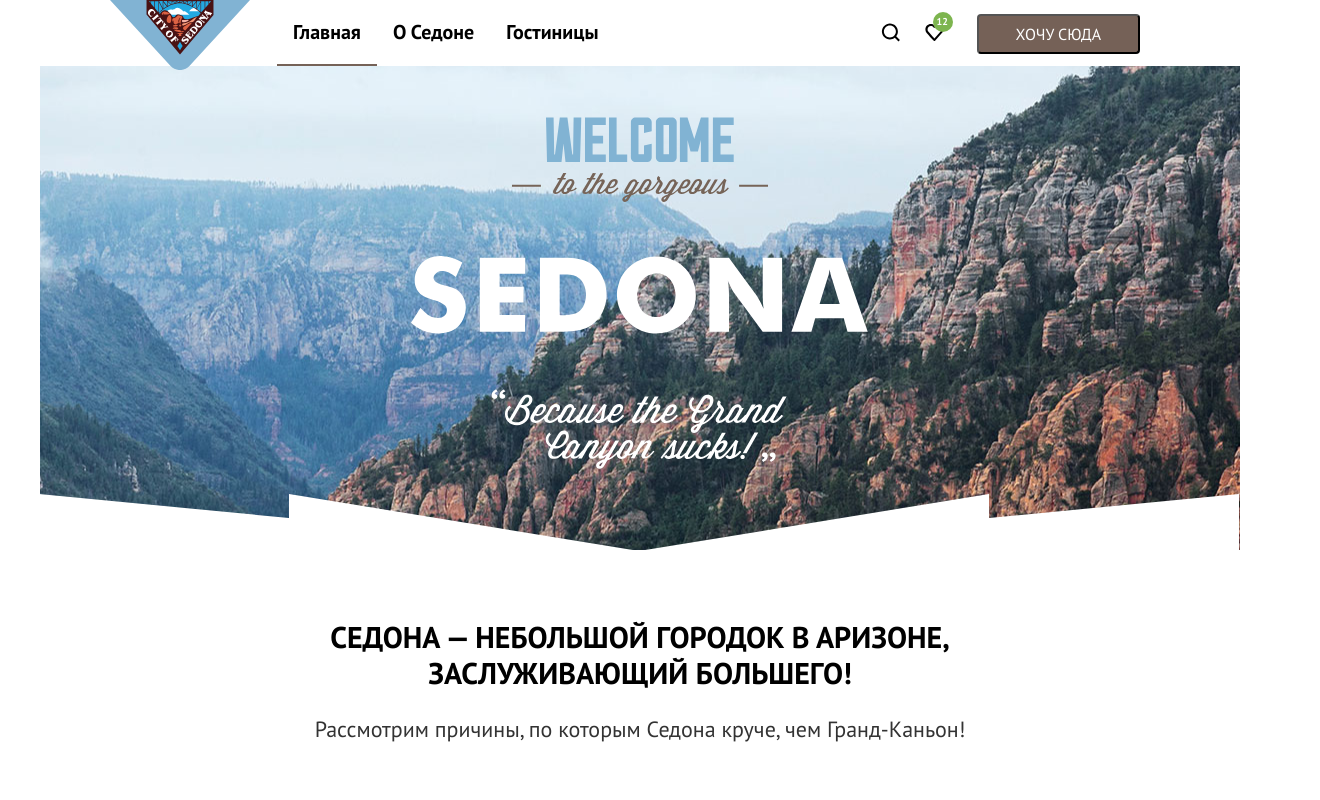
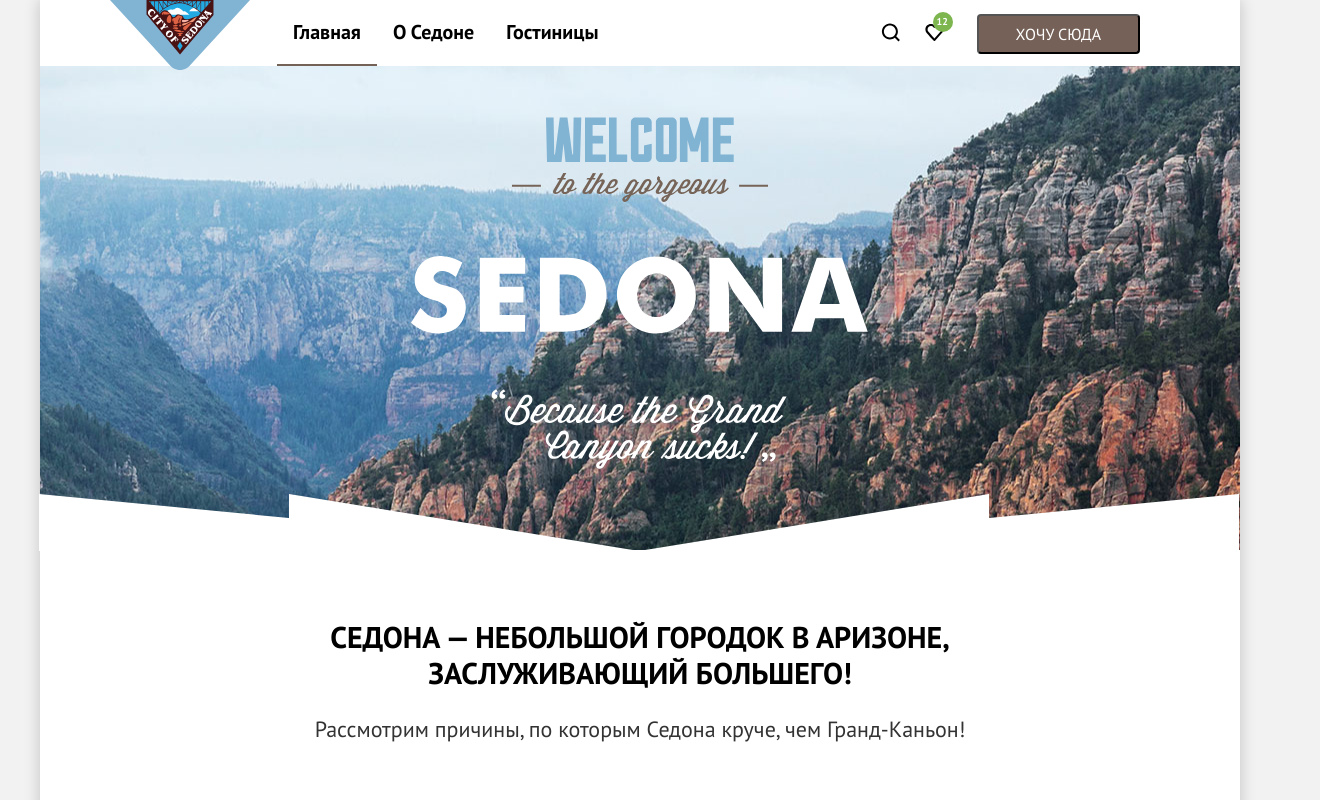
Before and after one commit to theLyulyaKudryashko/sedona, a plain HTML site: page index.html in a window 1280 px wide. Shown: the top 800 px of the page, 1320 px wide, since content can reach past the window. Drawn offline with Linux system fonts and the light colour scheme.

Commit message:
добавляет тень у блока с контентом

```diff
--- a/index.html
+++ b/index.html
@@ -7,7 +7,7 @@
     <link rel="icon" href="favicon.ico" sizes="32x32">
 
   </head>
-  <body>
+  <body class="body-container">
     <header class="page-header">
          <nav class="navigation">
               <div class="logo-container">
--- a/styles/styles.css
+++ b/styles/styles.css
@@ -5,7 +5,6 @@
   src: url("../fonts/ptsans-400.woff2") format("woff2");
   font-display: swap;
 }
-
 @font-face {
   font-family: "PT-Sans";
   font-weight: 700;
@@ -21,9 +20,13 @@
   src: url("/fonts/tick.woff") format("woff");
   font-display: swap
 }
-
-html{
-  height: 100%;
+.body-container{
+  background-color: #F2F2F2;
+  box-shadow: 0 0 15px 0 #00000033;
+}
+
+.page-header{
+  background-color: #FFFFFF;
 }
 
 body{
@@ -38,7 +41,7 @@ body{
   min-height: 100%;
   height: 100%;
   margin: 0 auto;
-  min-width: 1200px;
+  width: 1200px;
 }
 
 .main-container {
@@ -46,12 +49,13 @@ body{
   margin: 0 auto;
   flex-grow: 1;
   text-align: center;
+  background-color: #FFFFFF;
 }
 
 .footer-container{
   margin: 0 auto;
-  padding: 0 60px;
   max-width: 1200px;
+  background-color: #FFFFFF;
 }
 .logo{
   display: block;
```
Also changed, not shown: catalog.html (+1 -1 lines).
